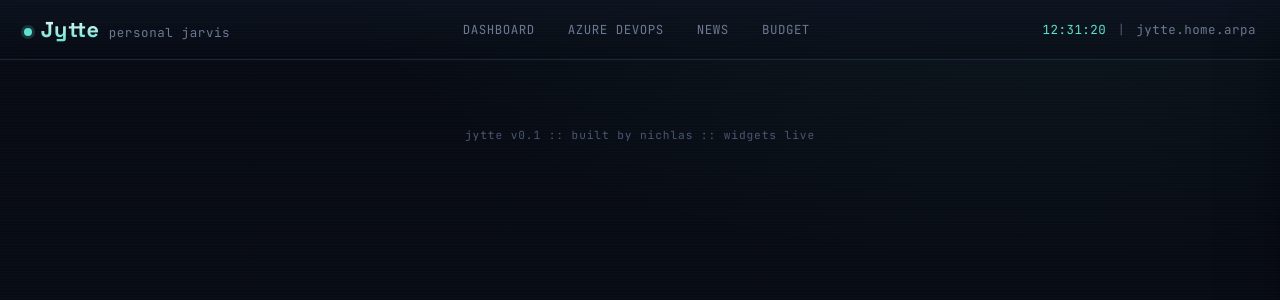
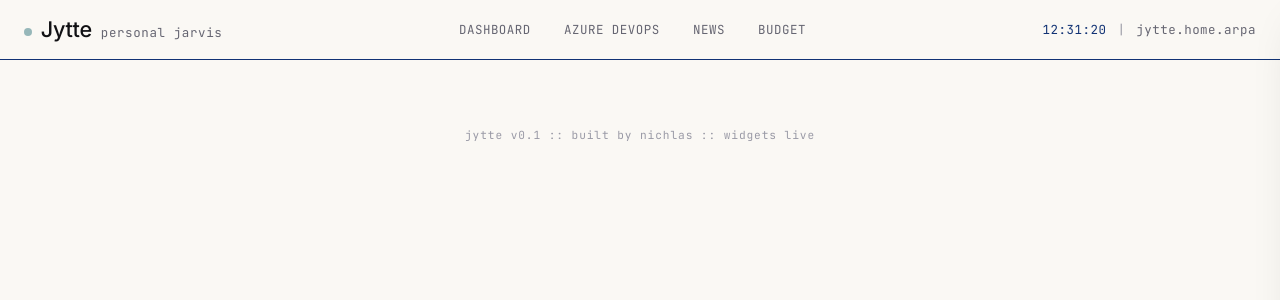
Before and after one commit to krolle08/jytte, a Python web app: template app/templates/dashboard.html in a window 1280 px wide. Shown: the top 300 px of the page. Run offline with Jinja, Linux system fonts and the light colour scheme; the template is opened without the code that fills it, so the values that code supplies are empty.

Commit message:
fix(BUG-001): drawer reads cached state + lazy comments; feat(FEAT-006): Trustworks re-skin
BUG-001 drawer:
- ADO /detail + /edit-item read cached widget state (db.read_state) instead
  of a live full re-fetch on every click - kills the multi-second empty
  drawer, snapshot-drift 'not in cache' misses, and fetch-failure blanks.
- Comments load lazily after the drawer paints via a new /comments route +
  comments.html partial (hx-trigger=load), so a slow ADO call never blanks it.
- .ado-body forces readable ink-on-paper, fixing invisible pasted ADO/Word HTML.

FEAT-006 Trustworks design:
- Remapped :root tokens to the TW brand kit: paper bg, ink text, brand-blue
  hairlines, aqua/gul tints, Inter/Neue Haas Grotesk, 18px cards, square chrome.
- Flattened body to paper; removed HUD (scanlines, glow, gradient brand).
- Restyled cards, drawer, tags, chat box, docs code block off the dark theme.

Co-Authored-By: Claude Opus 4.8 (1M context) <noreply@anthropic.com>

```diff
--- a/app/static/styles.css
+++ b/app/static/styles.css
@@ -1,25 +1,34 @@
 :root {
-  --bg: #06080d;
-  --bg-grad-a: #070a12;
-  --bg-grad-b: #0a0e18;
-  --surface: #0d1320;
-  --surface-2: #131b2b;
-  --surface-3: #1a2336;
-  --line: #1d2740;
-  --line-strong: #2a3754;
-  --accent: #5ee1d0;
-  --accent-glow: rgba(94, 225, 208, 0.35);
-  --accent-2: #f4b860;
-  --accent-2-glow: rgba(244, 184, 96, 0.30);
-  --text: #e6ecf3;
-  --muted: #6b7892;
-  --muted-2: #4a5573;
-  --danger: #ff6f7a;
-  --warn: #ffc36b;
-  --ok: #6ee7a8;
-
-  --font-display: "Space Grotesk", ui-sans-serif, system-ui, sans-serif;
-  --font-body: "Inter", ui-sans-serif, system-ui, sans-serif;
+  /* Trustworks brand-aligned theme: paper-first (light), ink text,
+     aqua + gul accents used sparingly, brand-blue hairlines. Semantic
+     variable names are kept so the rest of the sheet inherits the palette. */
+  --bg: #FAF8F4;                 /* paper - never pure white */
+  --bg-grad-a: #FAF8F4;
+  --bg-grad-b: #F4F0EA;
+  --surface: #FFFFFF;            /* elevated card */
+  --surface-2: #FBF9F5;
+  --surface-3: #F1EDE6;
+  --line: rgba(17, 17, 20, 0.12);   /* soft ink hairline (default) */
+  --line-strong: #113274;           /* brand blue - structural emphasis */
+  --accent: #113274;                /* brand blue - primary interactive/emphasis */
+  --accent-glow: rgba(17, 50, 116, 0.12);
+  --accent-2: #9A6B1E;              /* readable warm (gul is a tint, not text) */
+  --accent-2-glow: rgba(243, 212, 161, 0.40);
+  --text: #111114;                  /* ink */
+  --muted: #666672;                 /* gray-d - secondary text */
+  --muted-2: #9A9AA6;               /* tertiary / meta */
+  --danger: #B3261E;
+  --warn: #8A5A1A;
+  --ok: #2E7D52;
+
+  /* brand tints for badges / statement surfaces */
+  --tw-aqua: #96B7B9;
+  --tw-aqua-40: #D5E2E3;
+  --tw-gul: #F3D4A1;
+  --tw-gul-40: #FAEDDA;
+
+  --font-display: "Neue Haas Grotesk Display Pro", "Neue Haas Grotesk Text Pro", "Inter", ui-sans-serif, system-ui, sans-serif;
+  --font-body: "Neue Haas Grotesk Display Pro", "Neue Haas Grotesk Text Pro", "Inter", ui-sans-serif, system-ui, sans-serif;
   --font-mono: "JetBrains Mono", ui-monospace, "SFMono-Regular", Menlo, Consolas, monospace;
 }
 
@@ -28,35 +37,14 @@ html, body { margin: 0; padding: 0; min-height: 100vh; }
 body {
   font-family: var(--font-body);
   color: var(--text);
-  background:
-    radial-gradient(1200px 600px at 80% -10%, rgba(94, 225, 208, 0.07), transparent 60%),
-    radial-gradient(900px 500px at -10% 110%, rgba(244, 184, 96, 0.05), transparent 60%),
-    linear-gradient(180deg, var(--bg-grad-a), var(--bg-grad-b));
+  background: var(--bg);          /* flat warm paper - brand is clean, no glow */
   min-height: 100vh;
-  letter-spacing: 0.005em;
   -webkit-font-smoothing: antialiased;
 }
-
-/* subtle scanline overlay - the only place we lean fully into HUD vibe */
-.scanlines {
-  pointer-events: none;
-  position: fixed;
-  inset: -10vh 0;
-  z-index: 100;
-  background-image: repeating-linear-gradient(
-    180deg,
-    rgba(120, 200, 220, 0.025) 0px,
-    rgba(120, 200, 220, 0.025) 1px,
-    transparent 1px,
-    transparent 3px
-  );
-  mix-blend-mode: screen;
-  animation: drift 22s linear infinite;
-}
-@keyframes drift {
-  from { transform: translateY(0); }
-  to   { transform: translateY(6px); }
-}
+::selection { background: var(--text); color: var(--tw-gul); }
+
+/* HUD scanline overlay removed - Trustworks is print-clean, no textures. */
+.scanlines { display: none; }
 
 /* topbar */
 .topbar {
@@ -64,9 +52,8 @@ body {
   justify-content: space-between;
   align-items: center;
   padding: 0.9rem 1.5rem;
-  border-bottom: 1px solid var(--line);
-  background: linear-gradient(180deg, rgba(13, 19, 32, 0.85), rgba(7, 10, 18, 0.4));
-  backdrop-filter: blur(10px);
+  border-bottom: 1px solid var(--line-strong);
+  background: var(--bg);
   position: sticky;
   top: 0;
   z-index: 30;
@@ -80,24 +67,15 @@ body {
   width: 8px;
   height: 8px;
   border-radius: 50%;
-  background: var(--accent);
-  box-shadow: 0 0 0 0 var(--accent-glow);
+  background: var(--tw-aqua);
   transform: translateY(-1px);
-  animation: pulse 2.4s ease-in-out infinite;
-}
-@keyframes pulse {
-  0%, 100% { box-shadow: 0 0 0 0 var(--accent-glow); }
-  50% { box-shadow: 0 0 0 6px rgba(94, 225, 208, 0); }
 }
 .brand {
   font-family: var(--font-display);
-  font-weight: 700;
+  font-weight: 500;
   font-size: 1.35rem;
-  letter-spacing: 0.04em;
-  background: linear-gradient(180deg, #f3fbf9, #5ee1d0);
-  -webkit-background-clip: text;
-  background-clip: text;
-  color: transparent;
+  letter-spacing: -0.01em;
+  color: var(--text);
 }
 .brand-sub {
   font-family: var(--font-mono);
@@ -432,20 +395,17 @@ main {
   font-size: 0.65rem;
   letter-spacing: 0.08em;
   text-transform: uppercase;
-  border: 1px solid var(--line-strong);
+  border: 1px solid var(--line);
   border-radius: 999px;
   color: var(--muted);
-  background: rgba(255, 255, 255, 0.015);
-}
-.tag.prio-p1 { color: var(--danger); border-color: rgba(255, 111, 122, 0.45); background: rgba(255, 111, 122, 0.08); box-shadow: 0 0 12px -4px rgba(255, 111, 122, 0.55); }
-.tag.prio-p2 { color: var(--warn); border-color: rgba(255, 195, 107, 0.4); background: rgba(255, 195, 107, 0.06); }
-.tag.prio-p3 { color: var(--accent); border-color: rgba(94, 225, 208, 0.35); background: rgba(94, 225, 208, 0.05); }
-.tag.prio-high { color: var(--danger); border-color: rgba(255, 111, 122, 0.45); background: rgba(255, 111, 122, 0.08); }
-.tag.prio-med, .tag.prio-medium { color: var(--accent-2); border-color: rgba(244, 184, 96, 0.45); background: rgba(244, 184, 96, 0.06); }
-.tag.prio-low { color: var(--accent); border-color: rgba(94, 225, 208, 0.35); background: rgba(94, 225, 208, 0.05); }
-
-a { color: var(--accent-2); text-decoration: none; border-bottom: 1px dashed transparent; transition: border-color 0.15s ease; }
-a:hover { border-bottom-color: var(--accent-2); }
+  background: var(--surface-3);
+}
+.tag.prio-p1, .tag.prio-high { color: var(--danger); border-color: rgba(179, 38, 30, 0.35); background: rgba(179, 38, 30, 0.08); }
+.tag.prio-p2, .tag.prio-med, .tag.prio-medium { color: var(--accent-2); border-color: rgba(154, 107, 30, 0.35); background: var(--tw-gul-40); }
+.tag.prio-p3, .tag.prio-low { color: var(--accent); border-color: rgba(17, 50, 116, 0.30); background: var(--tw-aqua-40); }
+
+a { color: var(--accent); text-decoration: none; border-bottom: 1px solid transparent; transition: border-color 0.15s ease; }
+a:hover { border-bottom-color: var(--accent); }
 
 /* news card specifics */
 .news-list li { display: block; }
```
Also changed, not shown: other parts of app/static/styles.css (+28 -37 lines), app/widgets/azuredevops/comments.html (added, +19 -0 lines), app/widgets/azuredevops/detail.html (+8 -18 lines), app/widgets/azuredevops/routes.py (+33 -16 lines), docs/bugs/BUG-001-drawer-empty-and-unstyled/BUG.md (added, +20 -0 lines), docs/bugs/BUG-001-drawer-empty-and-unstyled/fix.md (added, +15 -0 lines), docs/bugs/BUG-001-drawer-empty-and-unstyled/triage.md (added, +13 -0 lines), docs/features/FEAT-006-trustworks-design/FEATURE.md (added, +39 -0 lines), 1 other file.
